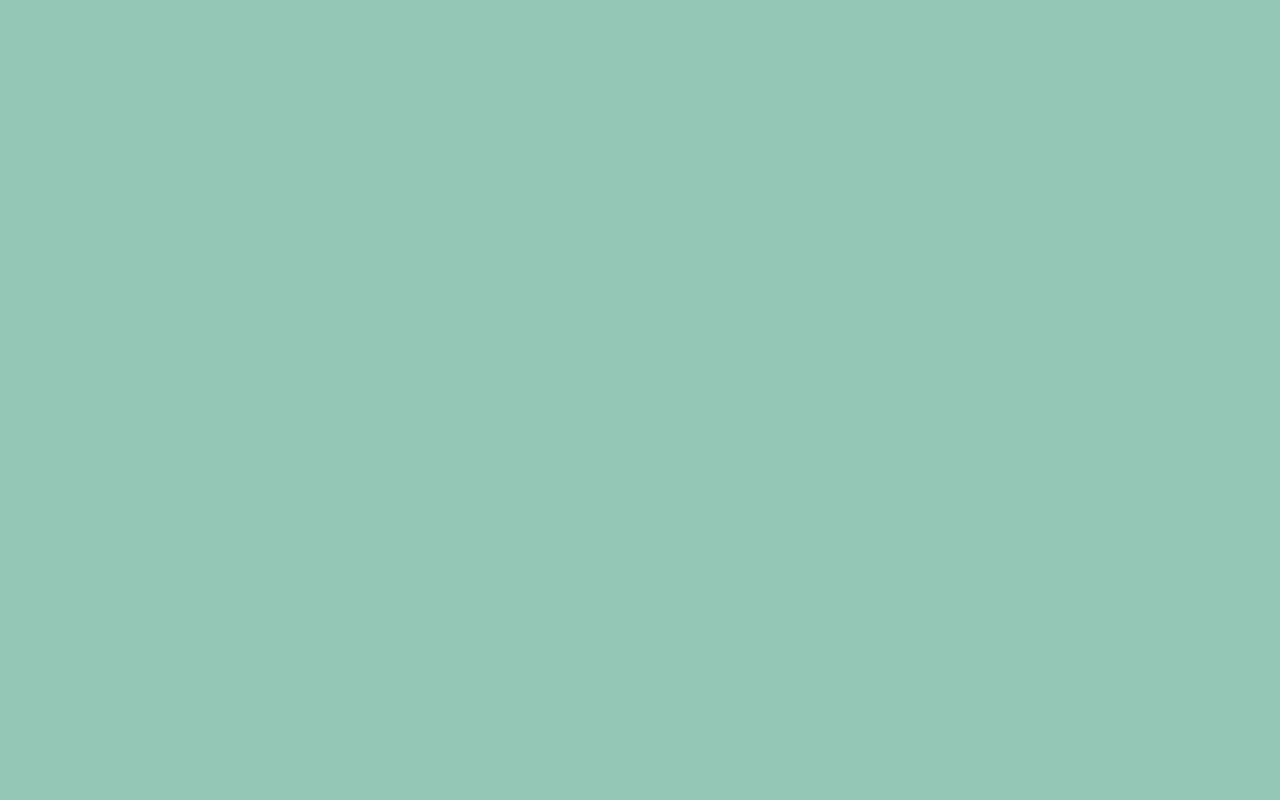
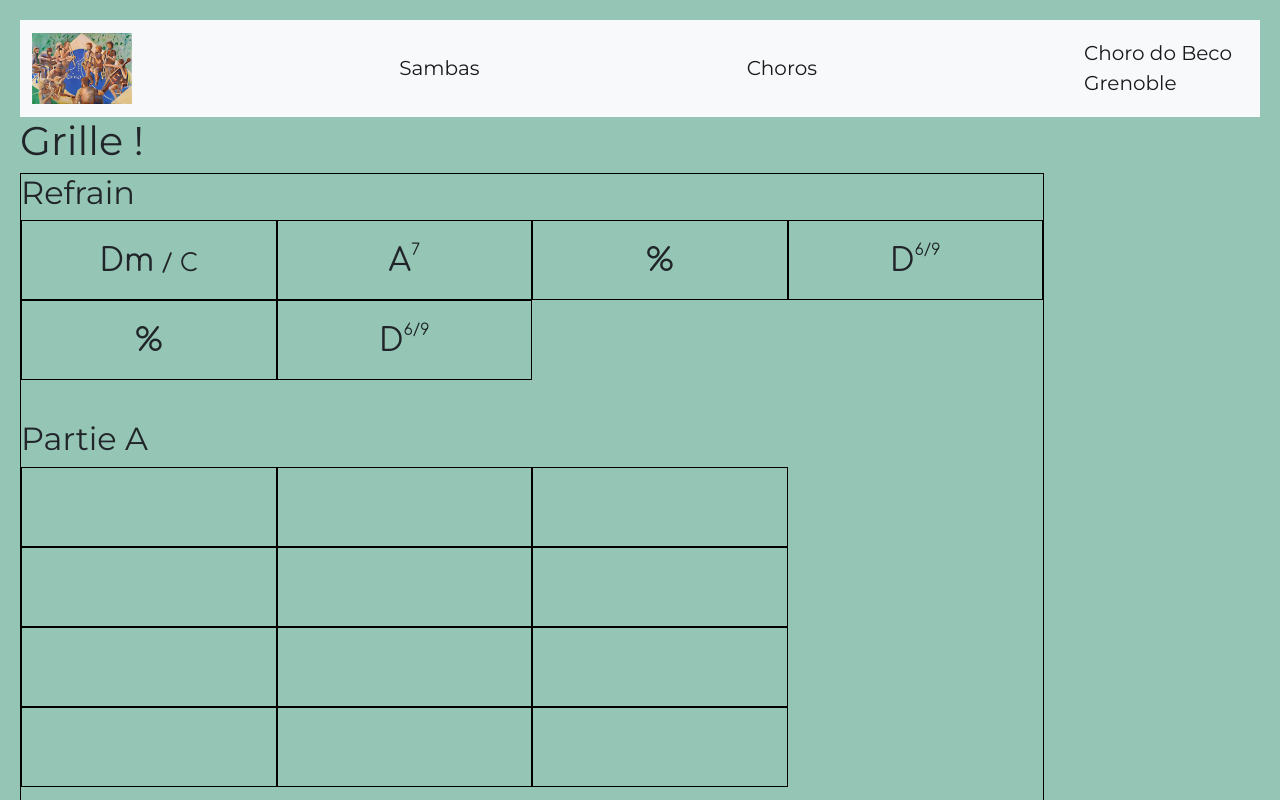
Before and after one commit to gazaboo/choro-grenoble, a Vue app: page /samba in a window 1280 px wide. Before the commit this address had no page. Shown: the top 800 px of the page. Built offline with nearby package versions, Linux system fonts and the light colour scheme.

Commit message:
starting samba part

```diff
--- a/public/index.html
+++ b/public/index.html
@@ -5,10 +5,13 @@
   <meta charset="utf-8">
   <meta http-equiv="X-UA-Compatible" content="IE=edge">
   <meta name="viewport" content="width=device-width,initial-scale=1.0">
+  <link rel="preconnect" href="https://fonts.googleapis.com">
+  <link rel="preconnect" href="https://fonts.gstatic.com" crossorigin>
+  <link href="https://fonts.googleapis.com/css2?family=Comfortaa:wght@300;400&display=swap" rel="stylesheet">
   <link href="https://cdn.jsdelivr.net/npm/bootstrap@5.0.2/dist/css/bootstrap.min.css" rel="stylesheet"
     integrity="sha384-EVSTQN3/azprG1Anm3QDgpJLIm9Nao0Yz1ztcQTwFspd3yD65VohhpuuCOmLASjC" crossorigin="anonymous">
 
-  <link rel="icon" href="<%= BASE_URL %>favicon.ico">
+  <link rel="icon" href="./favicon.ico">
   <link rel="stylesheet" href="../src/assets/style.css">
   <script src="https://cdn.jsdelivr.net/npm/bootstrap@5.0.2/dist/js/bootstrap.bundle.min.js"
     integrity="sha384-MrcW6ZMFYlzcLA8Nl+NtUVF0sA7MsXsP1UyJoMp4YLEuNSfAP+JcXn/tWtIaxVXM"
--- /dev/null
+++ b/src/assets/grillesSambas.json
@@ -0,0 +1,85 @@
+{
+    "data": [
+        {
+            "title": "A flor e o espinho",
+            "ton": "Dm",
+            "grille": {
+                "Refrain": [
+                    [
+                        {
+                            "id": 1,
+                            "accord": "Dm",
+                            "bass": "C",
+                            "qualite": "",
+                            "modificateur": "|:"
+                        },
+                        {
+                            "id": 2,
+                            "accord": "A",
+                            "qualite": "7",
+                            "modificateur": ""
+                        },
+                        {
+                            "accord": "%",
+                            "qualite": "",
+                            "modificateur": ""
+                        },
+                        {
+                            "accord": "D",
+                            "qualite": "6/9",
+                            "modificateur": ":|",
+                            "note": "Coda"
+                        }
+                    ],
+                    [
+                        {
+                            "accord": "%",
+                            "qualite": "",
+                            "modificateur": ""
+                        },
+                        {
+                            "accord": "D",
+                            "qualite": "6/9",
+                            "modificateur": ":|",
+                            "note": "Coda"
+                        }
+                    ]
+                ],
+                "Partie A": [
+                    {
+                        "accord": "Dm",
+                        "qualite": "",
+                        "modificateur": "|:"
+                    },
+                    {
+                        "accord": "A",
+                        "qualite": "7",
+                        "modificateur": ""
+                    },
+                    {
+                        "accord": "%",
+                        "qualite": "",
+                        "modificateur": ""
+                    },
+                    {
+                        "accord": "Dm",
+                        "qualite": "",
+                        "modificateur": ":|"
+                    }
+                ],
+                "Partie B": [
+                    {
+                        "accord": "Dm",
+                        "qualite": "",
+                        "modificateur": "|:"
+                    },
+                    {
+                        "accord": "A",
+                        "qualite": "7",
+                        "modificateur": ""
+                    }
+                ]
+            }
+        }
+    ]
+}
--- /dev/null
+++ b/src/components/GrilleSamba.vue
@@ -0,0 +1,92 @@
+<template>
+    <h1> Grille ! </h1>
+    <div class="main-container">
+        <div class="container-section" v-for="partie in this.parties" :key="partie">
+            <h2> {{ partie }} </h2>
+            <div class="grille-section">
+                <div class="ligne" v-for="line in this.grille[partie]" :key="line">
+                    <div class="cell" v-for="cell in line" :key=cell>
+                        <span class="accord"> {{ cell.accord }}</span>
+                        <span class="qualite"> {{ cell.qualite }}</span>
+                        <span v-if=cell.bass class="bass"> / {{ cell.bass }}</span>
+                    </div>
+                </div>
+                <br />
+            </div>
+        </div>
+    </div>
+</template>
+
+<script>
+import grilleSamba from "../assets/grillesSambas.json"
+
+export default {
+    data() {
+        return {
+            grille: [],
+            parties: [],
+        }
+    },
+
+    created() {
+        this.grille = grilleSamba.data[0]["grille"]
+        this.parties = Object.keys(grilleSamba.data[0]["grille"])
+    }
+}
+
+</script>
+
+<style scoped>
+.main-container {
+    display: flex;
+    flex-wrap: wrap;
+    flex-direction: column;
+    align-content: flex-start;
+    width: 80vw;
+    border: solid black 1px;
+}
+
+.cell {
+    border: solid black 1px;
+    padding: 1rem;
+    width: 25%;
+    height: 5rem;
+    text-align: center;
+}
+
+.accord {
+    font-family: 'Comfortaa', cursive;
+    font-size: 2rem;
+}
+
+.bass {
+    font-family: 'Comfortaa', cursive;
+    font-size: 1.5rem;
+}
+
+.qualite {
+    font-size: 1rem;
+    font-family: 'Comfortaa', cursive;
+    position: relative;
+    top: -1rem;
+}
+
+.grille-section {
+    display: flex;
+    flex-direction: column;
+    width: 100%;
+}
+
+.container-section {
+    display: flex;
+    flex-direction: column;
+    flex-wrap: wrap;
+    width: 100%;
+    margin-bottom: 1rem;
+}
+
+.ligne {
+    display: flex;
+    flex-direction: row;
+}
+</style>
--- a/src/components/NavBar.vue
+++ b/src/components/NavBar.vue
@@ -4,7 +4,10 @@
             <a class="navbar-brand" href="/">
                 <img src="../assets/logo.jpg" alt="" width="100">
             </a>
+            <a class="navbar-brand" href="/samba">Sambas</a>
+            <a class="navbar-brand" href="#">Choros</a>
             <a class="navbar-brand">Choro do Beco <br> Grenoble</a>
+
         </div>
     </nav>
 </template>
--- a/src/components/SongLink.vue
+++ b/src/components/SongLink.vue
@@ -26,7 +26,7 @@ export default {
             <div class="container-music-keys">
                 <span class="role"> Melody </span>
                 <router-link v-for="key in mainThemeKeys" :key="key" :to="{
-                        name: 'songView',
+                        name: 'SongView',
                         params: {
                             theme: 'melody',
                             instrument: key,
@@ -40,7 +40,7 @@ export default {
             <div v-if="secondVoiceKeys.length > 0" class="container-music-keys">
                 <span class="role"> Second Voice </span>
                 <router-link v-for="key in secondVoiceKeys" :key="key" :to="{
-                        name: 'songView',
+                        name: 'SongView',
                         params: {
                             theme: 'contracanto',
                             instrument: key,
--- a/src/router/index.js
+++ b/src/router/index.js
@@ -1,17 +1,25 @@
 import { createRouter, createWebHistory } from 'vue-router'
 import HomeView from '../views/HomeView.vue'
+import SambaView from '../views/SambaView.vue'
 
 const routes = [
   {
     path: '/',
-    name: 'home',
+    name: 'HomeView',
     component: HomeView
   },
   {
     path: '/song/:theme/:instrument/:title',
-    name: 'songView',
+    name: 'SongView',
     component: () => import('../views/SongView.vue')
+  },
+  {
+    path: '/samba',
+    name: 'SambaView',
+    component: SambaView
   }
+
+
 ]
 
 const router = createRouter({
--- /dev/null
+++ b/src/views/SambaView.vue
@@ -0,0 +1,20 @@
+<template>
+    <NavBar />
+    <GrilleSamba />
+</template>
+
+<script>
+import GrilleSamba from "@/components/GrilleSamba.vue"
+import NavBar from "@/components/NavBar.vue";
+
+export default {
+    name: 'SambaView',
+
+    components: {
+        NavBar,
+        GrilleSamba
+    }
+
+}
+
+</script>
--- a/src/views/SongView.vue
+++ b/src/views/SongView.vue
@@ -19,6 +19,8 @@ import listeChoros from "../assets/liste_totale_choros.json";
 import { useRoute } from 'vue-router';
 
 export default {
+
+    name: 'SongView',
 
     data() {
         return {
```
Also changed, not shown: src/assets/realbook-webfont.ttf (added), src/components/HeroBanner.vue (deleted).
